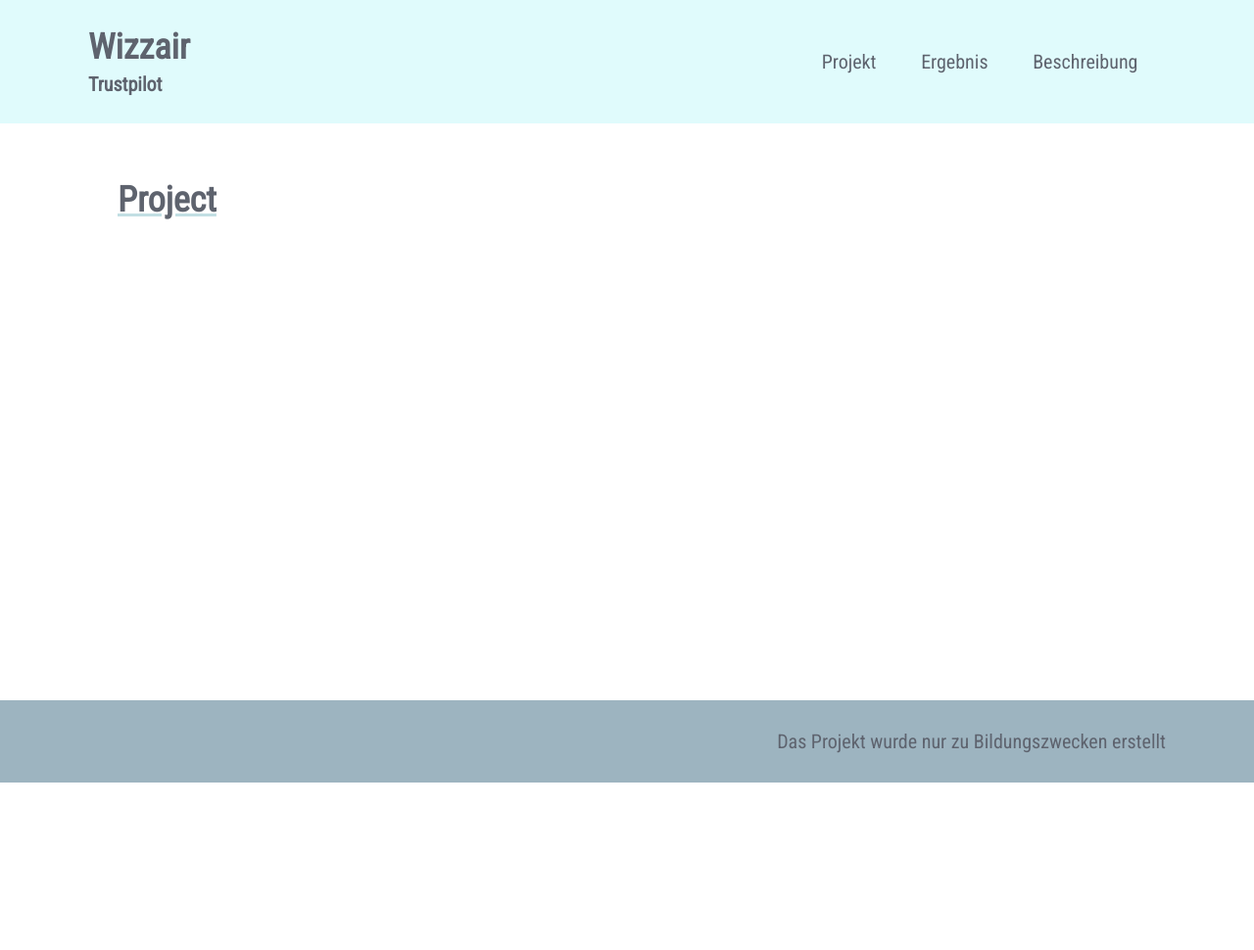
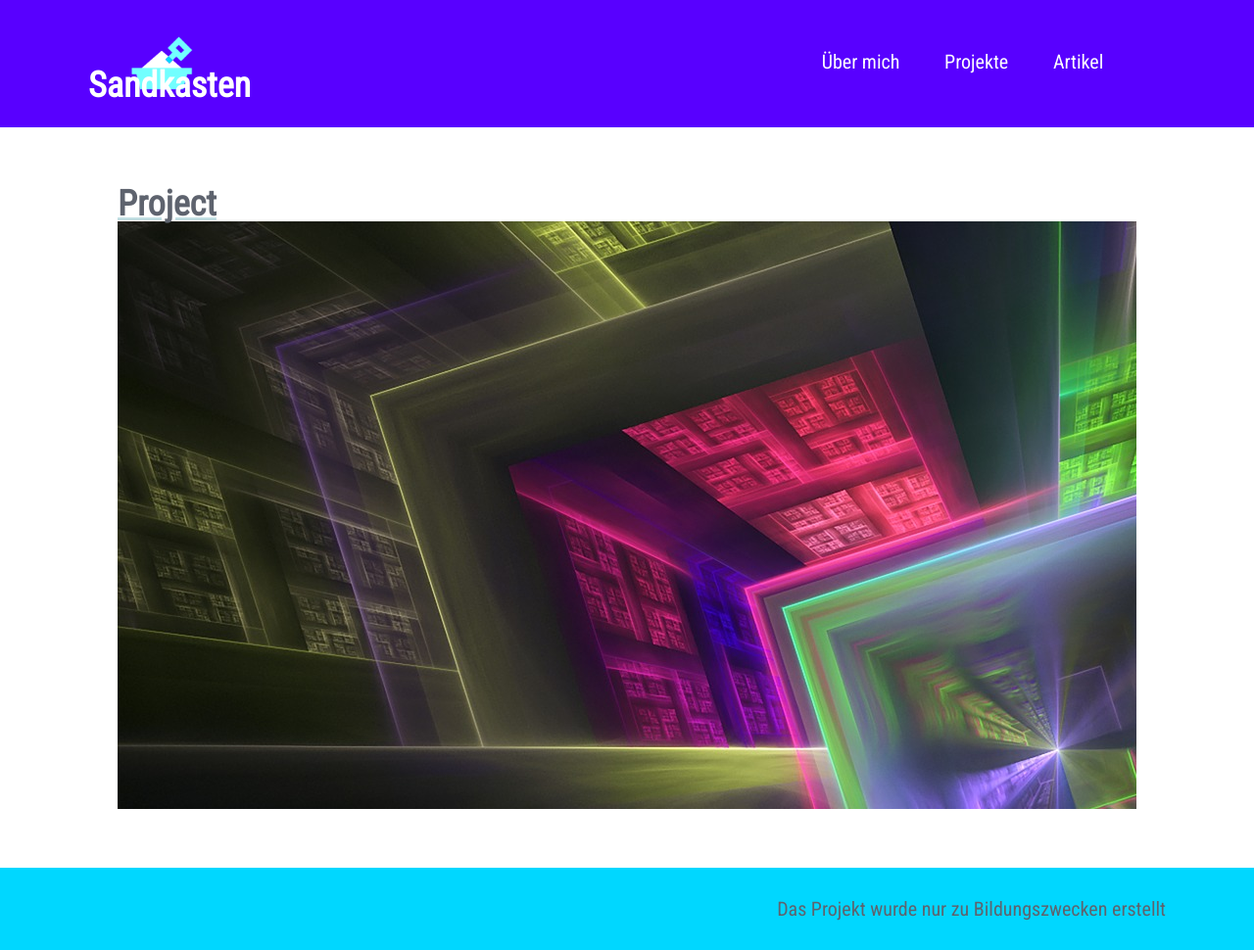
Before and after one commit to NadiaSchmitz/trustpilot_wizzair_web, a Flask app: page / in a window 1280 px wide. Shown: the whole page at 98% size. Before the commit the page ends 799 px from the top, so only its background shows below. Run offline with Flask 2, Linux system fonts and the light colour scheme.

Commit message:
19102022

```diff
--- a/app.py
+++ b/app.py
@@ -1,6 +1,25 @@
-from flask import Flask, render_template, url_for
+from flask import Flask, render_template, url_for, request, redirect
+from flask_sqlalchemy import SQLAlchemy
+from datetime import datetime
 
 app = Flask(__name__)
+app.config["SQLALCHEMY_DATABASE_URI"] = 'sqlite:///tpw.db'
+app.config["SQLALCHEMY_TRACK_MODIFIKATIONS"] = False
+db = SQLAlchemy(app)
+
+
+class Article(db.Model):
+    id = db.Column(db.Integer, primary_key=True)
+    title = db.Column(db.String(100), nullable=False)
+    intro = db.Column(db.String(600), nullable=False)
+    text = db.Column(db.Text, nullable=False)
+    date = db.Column(db.DateTime, default=datetime.utcnow)
+
+    def __repr__(self):
+        return '<Article %r>' % self.id
+
+with app.app_context():
+    db.create_all()
 
 
 @app.route('/')
@@ -8,15 +27,38 @@ def index():
     return render_template('index.html')
 
 
-@app.route('/result')
-def result():
-    return render_template('result.html')
+@app.route('/about_me')
+def about_me():
+    return render_template('about_me.html')
 
 
-@app.route('/description')
-def description():
-    return render_template('description.html')
+@app.route('/projects')
+def projects():
+    return render_template('projects.html')
 
+
+@app.route('/articles')
+def articles():
+    return render_template('articles.html')
+
+
+@app.route('/create_article', methods=["POST", "GET"])
+def create_article():
+    if request.method == "POST":
+        title = request.form["title"]
+        intro = request.form["intro"]
+        text = request.form["text"]
+
+        article = Article(title=title, intro=intro, text=text)
+
+        try:
+            db.session.add(article)
+            db.session.commit()
+            return redirect('/')
+        except:
+            return "Ein Fehler ist aufgetreten"
+    else:
+        return render_template("create_article.html")
 
 if __name__ == "__main__":
     app.run(debug=True)
--- /dev/null
+++ b/static/css/index.css
@@ -0,0 +1,4 @@
+.slider {
+    background-image: url("/static/images/slider.jpg");
+    height: 600px;
+}
--- a/static/css/style.css
+++ b/static/css/style.css
@@ -1,6 +1,6 @@
 /*
-e0fbfc
-c2dfe3
+5800FF
+00D7FF
 9db4c0
 */
 
@@ -9,13 +9,14 @@ body {
 }
 
 header {
-    background-color: #e0fbfc;
+    background-color: #5800FF;
     padding: 30px;
 }
 
 .header_wrapper {
     width: 1100px;
     margin: 0 auto;
+    padding: 0 30px 0 30px;
 }
 
 .project_name, .project_nav {
@@ -24,23 +25,30 @@ header {
 }
 
 header .project_name {
-    width: 50%;
-    color: #5e636e;
+    position: relative;
+    width: 200px;
+}
+
+header .project_logo {
+    width: 70px;
+    height: 70px;
+    background-image: url("/static/images/project_logo.png");
+    background-position: 50%;
+    background-size: contain;
+    margin: 0 0 0 40px;
+    cursor: pointer;
 }
 
 header .first_line {
+    position: absolute;
+    color: #ffffff;
     font-size: 36px;
     font-weight: 700;
-    margin: 0 0 10px 0;
-}
-
-header .second_line {
-    font-size: 20px;
-    font-weight: 700;
+    bottom: -5px
 }
 
 .project_nav {
-    width: calc(50% - 5px);
+    width: calc(100% - 205px);
     line-height: 46px;
 }
 
@@ -63,7 +71,7 @@ header .second_line {
 .project_nav_wrapper ul li a:visited {
     display: block;
     font-size: 20px;
-    color: #5e636e;
+    color: #ffffff;
     text-decoration-line: none;
     padding: 10px 20px 10px 20px;
     -webkit-transition: all 500ms ease;
@@ -96,7 +104,7 @@ header .second_line {
 }
 
 footer {
-    background-color: #9db4c0;
+    background-color: #00D7FF;
     padding: 30px;
 }
 
--- a/templates/description.html
+++ b/templates/articles.html
@@ -6,7 +6,7 @@ Home
 
 {% block body %}
 
-<h1  class="content_header">Beschreibung</h1>
+<h1 class="content_header">Artikel</h1>
 <div class="content_body"></div>
 
 {% endblock %}
--- a/templates/base.html
+++ b/templates/base.html
@@ -10,6 +10,7 @@
     <link href="https://fonts.googleapis.com/css2?family=Roboto+Condensed&display=swap" rel="stylesheet">
     <link rel="stylesheet" href="{{ url_for('static', filename='css/reset.css')}}">
     <link rel="stylesheet" href="{{ url_for('static', filename='css/style.css')}}">
+    <link rel="stylesheet" href="{{ url_for('static', filename='css/index.css')}}">
     <link rel="icon" type="image/x-icon" href="{{ url_for('static', filename='images/favicon.png')}}">
     <title>{% block title %}{% endblock %}</title>
 </head>
@@ -17,21 +18,21 @@
     <section class="page_wrapper">
         <header>
             <div class="header_wrapper">
-                <div class="project_name">
-                    <p class="first_line">Wizzair</p>
-                    <p class="second_line">Trustpilot</p>
-                </div>
+                <a class="project_name" href="/">
+                    <div class="project_logo"></div>
+                    <p class="first_line">Sandkasten</p>
+                </a>
                 <div class="project_nav">
                     <nav class="project_nav_wrapper">
                         <ul>
                             <li>
-                                <a href="/">Projekt</a>
+                                <a href="/about_me">Über mich</a>
                             </li>
                             <li>
-                                <a href="/result">Ergebnis</a>
+                                <a href="/projects">Projekte</a>
                             </li>
                             <li>
-                                <a href="/description">Beschreibung</a>
+                                <a href="/articles">Artikel</a>
                             </li>
                         </ul>
                     </nav>
--- a/templates/index.html
+++ b/templates/index.html
@@ -7,6 +7,10 @@ Home
 {% block body %}
 
 <h1 class="content_header">Project</h1>
-<div class="content_body"></div>
+<div class="content_body">
+    <div class="slider">
+
+    </div>
+</div>
 
 {% endblock %}
```
Also changed, not shown: templates/about_me.html (added, +12 -0 lines), templates/create_article.html (added, +19 -0 lines), instance/tpw.db (added), static/images/favicon.png, static/images/project_logo.png (added), static/images/slider.jpg (added).
